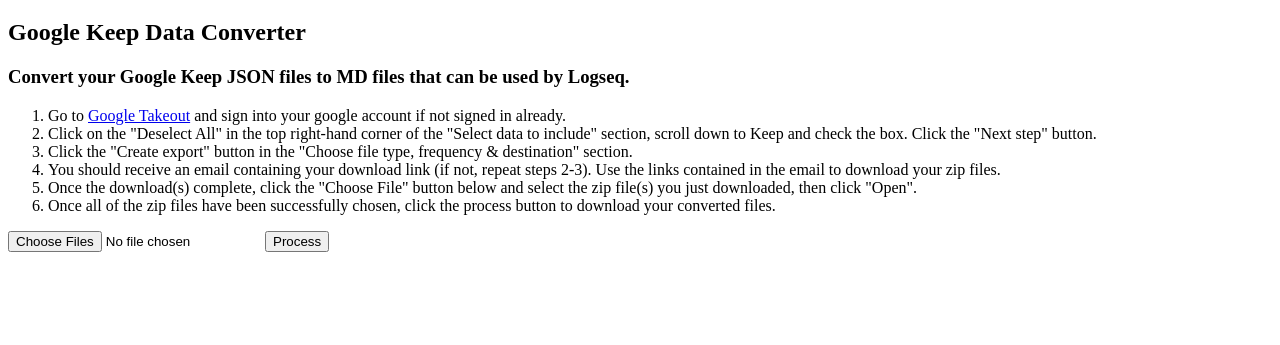
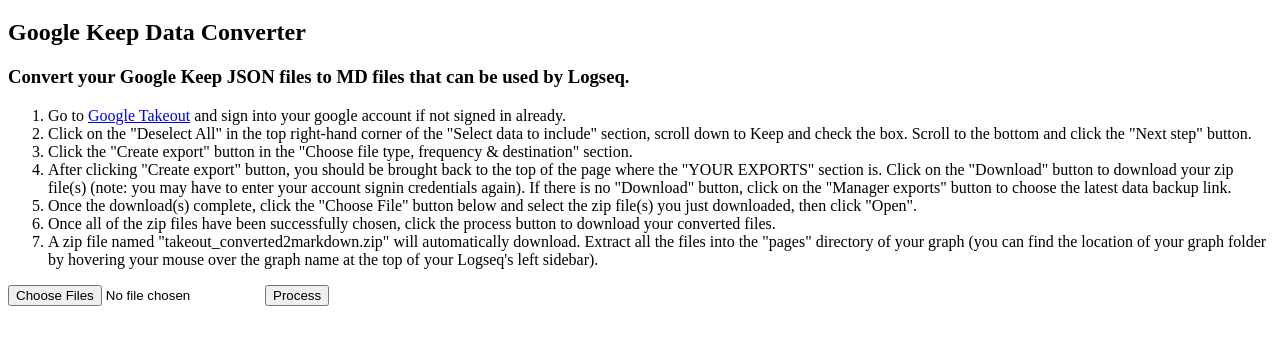
Before and after one commit to djmenig/gKeepDC, a website built with Parcel: page index.html in a window 1280 px wide. Shown: the part 61-406 px from the top of the page. Built offline with nearby package versions, Linux system fonts and the light colour scheme.

Commit message:
Add target to link, edit instructions, and update README.md

```diff
--- a/index.html
+++ b/index.html
@@ -13,12 +13,13 @@
     <!-- create instructions for the process here -->
     <!--add a 'show instructions' button here-->
     <ol>
-        <li>Go to <a href="https://takeout.google.com/">Google Takeout</a> and sign into your google account if not signed in already.</li>
-        <li>Click on the "Deselect All" in the top right-hand corner of the "Select data to include" section, scroll down to Keep and check the box. Click the "Next step" button.</li>
+        <li>Go to <a href="https://takeout.google.com/" target="_blank">Google Takeout</a> and sign into your google account if not signed in already.</li>
+        <li>Click on the "Deselect All" in the top right-hand corner of the "Select data to include" section, scroll down to Keep and check the box. Scroll to the bottom and click the "Next step" button.</li>
         <li>Click the "Create export" button in the "Choose file type, frequency & destination" section.</li>
-        <li>You should receive an email containing your download link (if not, repeat steps 2-3). Use the links contained in the email to download your zip files.</li>
+        <li>After clicking "Create export" button, you should be brought back to the top of the page where the "YOUR EXPORTS" section is. Click on the "Download" button to download your zip file(s) (note: you may have to enter your account signin credentials again). If there is no "Download" button, click on the "Manager exports" button to choose the latest data backup link.</li>
         <li>Once the download(s) complete, click the "Choose File" button below and select the zip file(s) you just downloaded, then click "Open".</li>
         <li>Once all of the zip files have been successfully chosen, click the process button to download your converted files.</li>
+        <li>A zip file named "takeout_converted2markdown.zip" will automatically download. Extract all the files into the "pages" directory of your graph (you can find the location of your graph folder by hovering your mouse over the graph name at the top of your Logseq's left sidebar).</li>
     </ol>
 
     <form id="fileForm">
```
Also changed, not shown: README.md.
